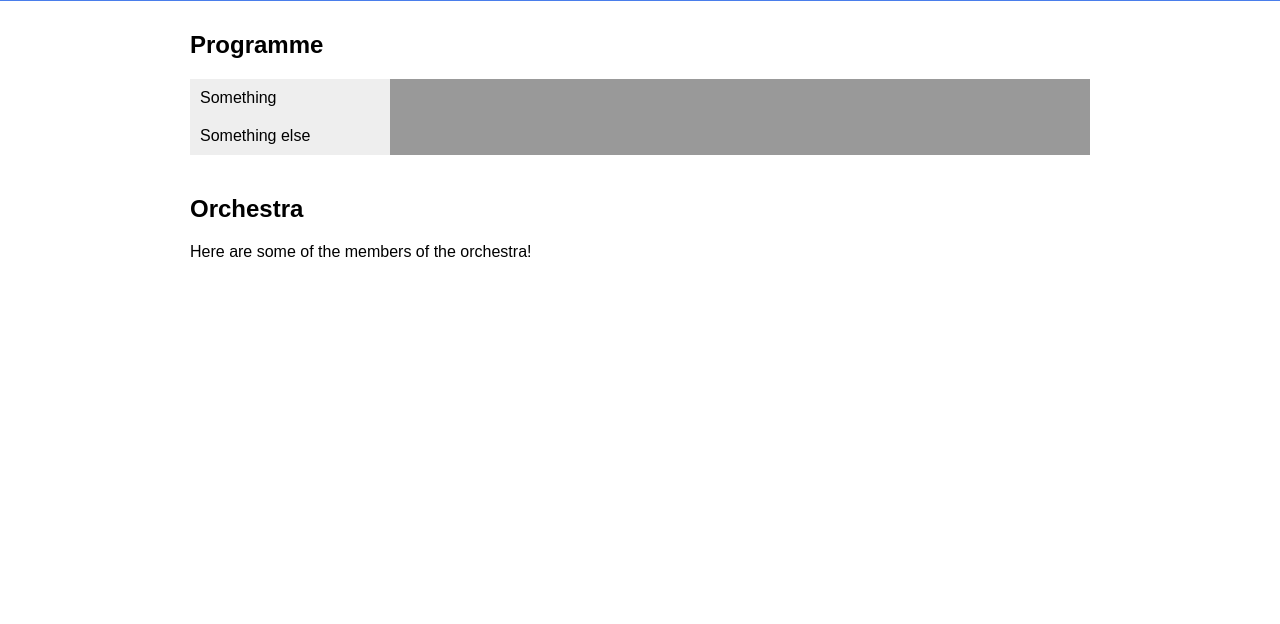
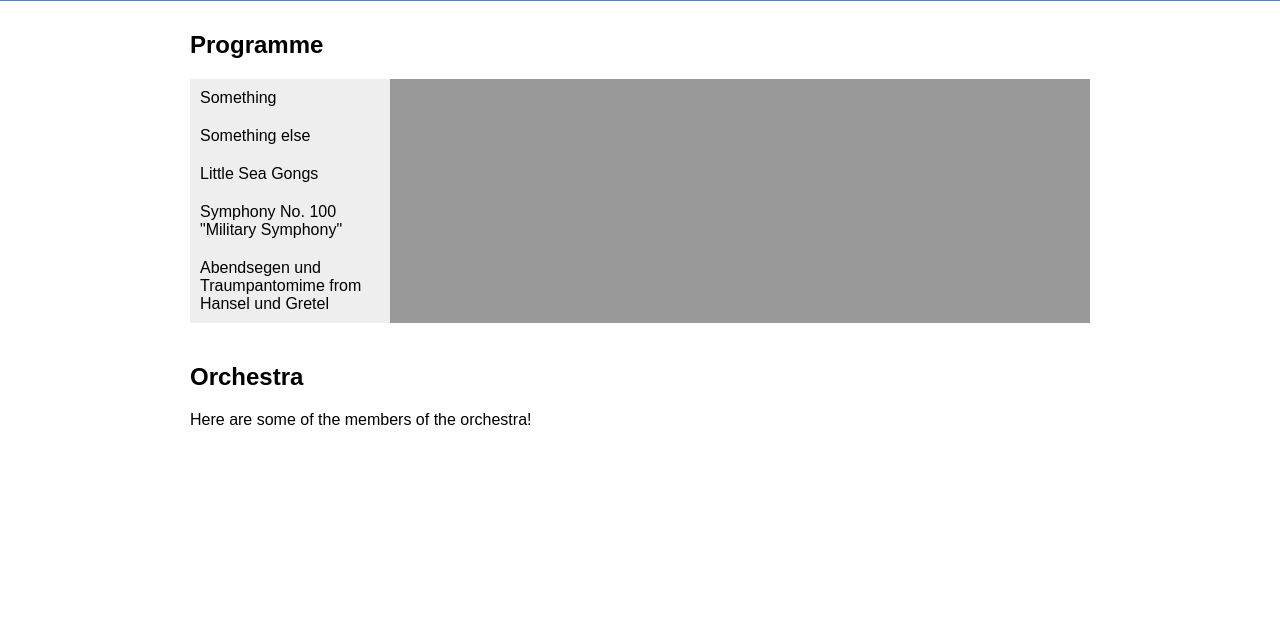
Before and after one commit to LaurenceMcF/AYOWebsite, a PHP site: page /nonapp/index.html in a window 1280 px wide. Shown: the part 891-1515 px from the top of the page. Before the commit the page ends 1148 px from the top, so only its background shows below. Run offline with PHP 8.4, Linux system fonts and the light colour scheme.

Commit message:
Fixed midsum text animation

```diff
--- a/files/nonapp/index.css
+++ b/files/nonapp/index.css
@@ -58,9 +58,9 @@ body{
 }
 
 @-webkit-keyframes midsumtext {
-  0% { bottom:0; }
-  50% { bottom:0; }
-  100% { bottom: 50%; }
+  0% { bottom:0; opacity:0;}
+  50% { bottom:0; opacity:0;}
+  100% { bottom: 50%; opacity:1;}
 }
 
 #hero .rays{
--- a/files/nonapp/index.html
+++ b/files/nonapp/index.html
@@ -69,6 +69,9 @@
       <ul>
         <li data-prog-item="s">Something</li>
         <li data-prog-item="se">Something else</li>
+        <li>Little Sea Gongs</li>
+        <li>Symphony No. 100 "Military Symphony"</li>
+        <li>Abendsegen und Traumpantomime from Hansel und Gretel</li>
       </ul>
     </div>
   </div>
```
